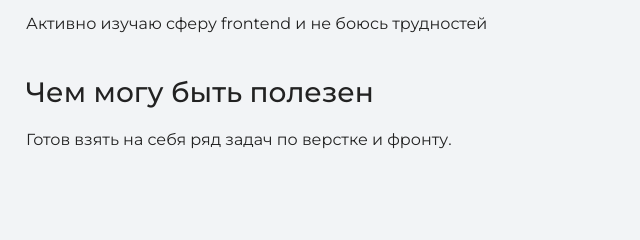
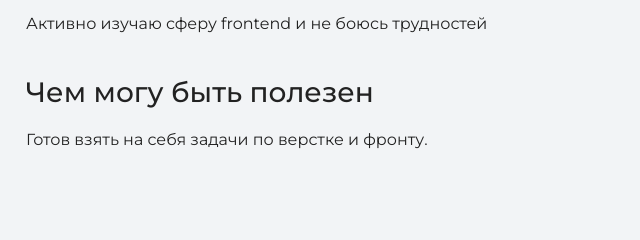
Before and after one commit to Andrey776-S/my-site, a plain HTML site: page index.html in a window 1280 px wide. Shown: the part 1280-1520 px from the top of the page, 150-790 px from the left. Drawn offline with nearby package versions, Linux system fonts and the light colour scheme.

Commit message:
Тестовый коммит

```diff
--- a/index.html
+++ b/index.html
@@ -27,7 +27,7 @@
           <h3>Молодой frontend developer</h3>
           <p>Активно изучаю сферу frontend и не боюсь трудностей</p>
           <h3>Чем могу быть полезен</h3>
-          <p>Готов взять на себя ряд задач по верстке и фронту.</p>
+          <p>Готов взять на себя задачи по верстке и фронту.</p>
         </div>
       </section>
 
```
